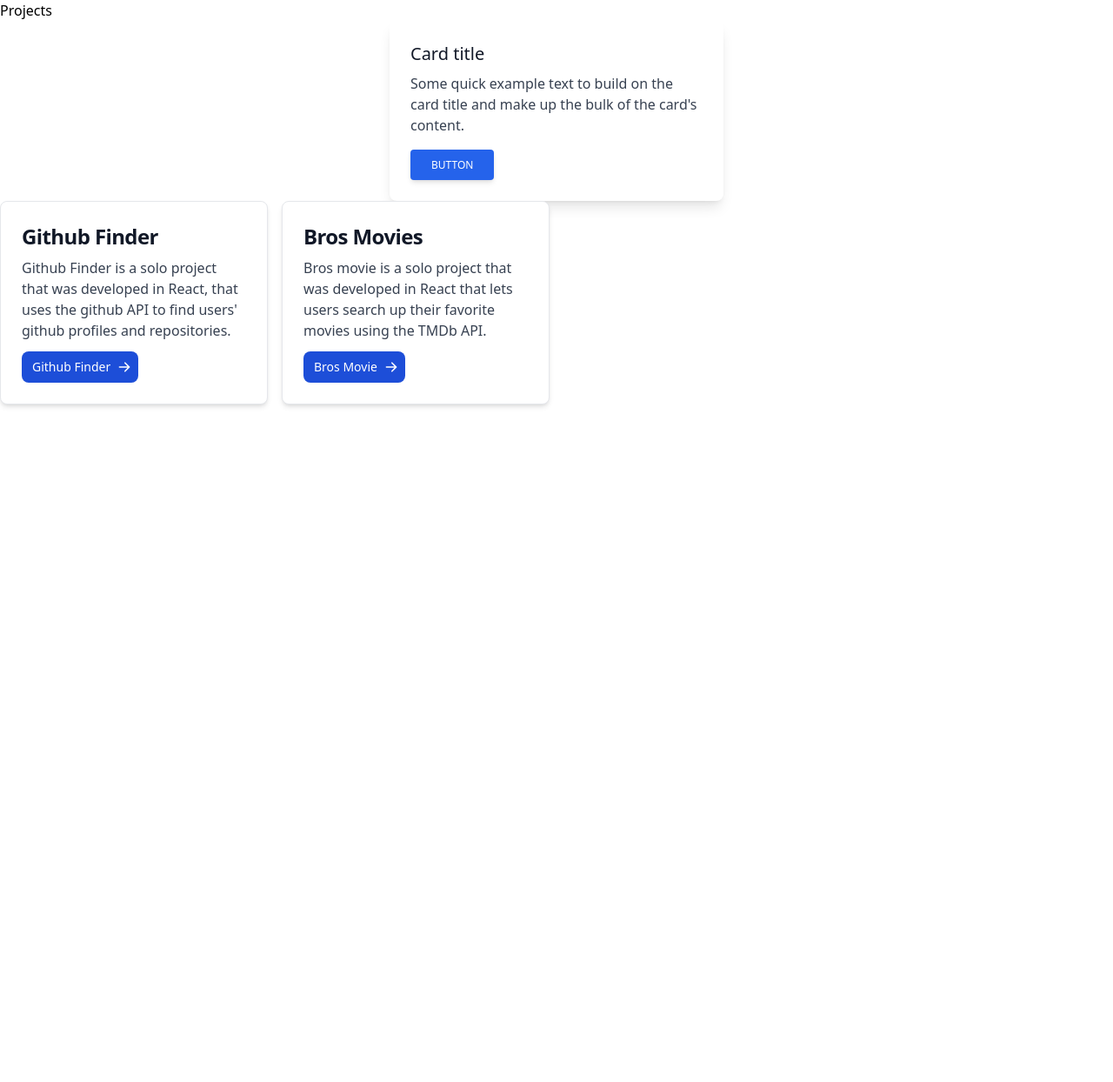
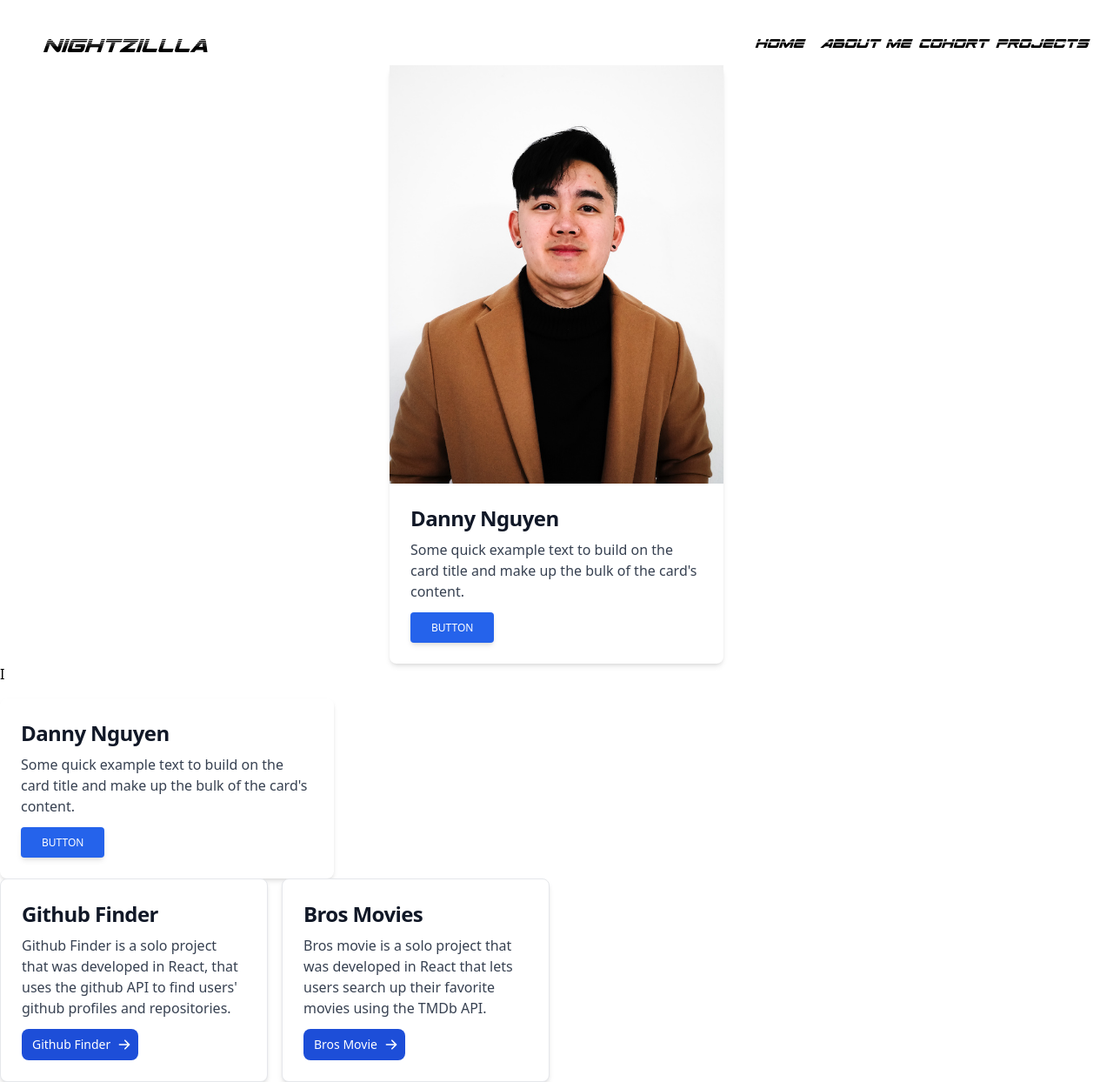
Before and after one commit to nightzillla/nightzillla-project, a React (Create React App) app: page /projects in a window 1280 px wide. Shown: the whole page at 87% size. Before the commit the page ends 800 px from the top, so only its background shows below. Built offline with nearby package versions, Linux system fonts and the light colour scheme.

Commit message:
resizing img for project

```diff
--- a/src/pages/Projects/Projects.js
+++ b/src/pages/Projects/Projects.js
@@ -1,28 +1,38 @@
 import React from 'react'
+import GalleryNavBar from '../Gallery/GalleryNavBar'
 import Danny from '../../img/Gallery/danny.jpg'
 
 function Projects() {
   return (
-    <div>Projects
+    <>
       <div class="page-wrapper">
+      <GalleryNavBar/>
         <div class="container">
           <div class="flex justify-center">
-            <div class="rounded-lg shadow-lg bg-white max-w-sm">
-              <a href="#!">
-              {/* <NFTcard className="NFTcards"img={naz} name={"naz"} href={"https://github.com/NazarethBriseno"}/> */}
-                <img class={Danny}/>
-                {/* <img class="rounded-t-lg" src="https://mdbootstrap.com/img/new/standard/nature/184.jpg" alt=""/> */}
-              </a>
+            <div class="rounded-lg shadow-lg bg-white max-w-sm shadow-md dark:bg-gray-800 dark:border-gray-700">
+                <img class={Danny} src={Danny}/>
               <div class="p-6">
-                <h5 class="text-gray-900 text-xl font-medium mb-2">Card title</h5>
-                <p class="text-gray-700 text-base mb-4">
+                <h5 class="mb-2 text-2xl font-bold tracking-tight text-gray-900 dark:text-white">Danny Nguyen</h5>
+                <p class="mb-3 font-normal text-gray-700 dark:text-gray-400">
                   Some quick example text to build on the card title and make up the bulk of the card's
                   content.
                 </p>
                 <button type="button" class=" inline-block px-6 py-2.5 bg-blue-600 text-white font-medium text-xs leading-tight uppercase rounded shadow-md hover:bg-blue-700 hover:shadow-lg focus:bg-blue-700 focus:shadow-lg focus:outline-none focus:ring-0 active:bg-blue-800 active:shadow-lg transition duration-150 ease-in-out">Button</button>
               </div>
             </div>
-          </div>
+          </div> {/* END OF JUSTIFY-CENTER */}
+          <div class="flex grid grid-flow-row gap-4 ">I
+            <div class="rounded-lg shadow-lg bg-white max-w-sm shadow-md dark:bg-gray-800 dark:border-gray-700">
+              <div class="p-6">
+                <h5 class="mb-2 text-2xl font-bold tracking-tight text-gray-900 dark:text-white">Danny Nguyen</h5>
+                <p class="mb-3 font-normal text-gray-700 dark:text-gray-400">
+                  Some quick example text to build on the card title and make up the bulk of the card's
+                  content.
+                </p>
+                <button type="button" class=" inline-block px-6 py-2.5 bg-blue-600 text-white font-medium text-xs leading-tight uppercase rounded shadow-md hover:bg-blue-700 hover:shadow-lg focus:bg-blue-700 focus:shadow-lg focus:outline-none focus:ring-0 active:bg-blue-800 active:shadow-lg transition duration-150 ease-in-out">Button</button>
+              </div>
+            </div>
+          </div> {/* END OF JUSTIFY-CENTER */}
             <div class="grid grid-flow-row grid-cols-4 gap-4 ">
                 <div class="columns-1 github-finder-card">
                     <div class="max-w-sm p-6 bg-white border border-gray-200 rounded-lg shadow-md dark:bg-gray-800 dark:border-gray-700">
@@ -47,11 +57,11 @@
                           <svg aria-hidden="true" class="w-4 h-4 ml-2 -mr-1" fill="currentColor" viewBox="0 0 20 20" xmlns="http://www.w3.org/2000/svg"><path fill-rule="evenodd" d="M10.293 3.293a1 1 0 011.414 0l6 6a1 1 0 010 1.414l-6 6a1 1 0 01-1.414-1.414L14.586 11H3a1 1 0 110-2h11.586l-4.293-4.293a1 1 0 010-1.414z" clip-rule="evenodd"></path></svg>
                       </a>
                     </div>
-                </div>{/* END OF BRO MOVIE CARD */}
-            </div> {/* END OF GRID-ROW */}
+            </div>{/* END OF BRO MOVIE CARD */}
+          </div> {/* END OF GRID-ROW */}
         </div> {/* END OF CONTAINER */}
       </div> {/* END OF PAGE-WRAPPER */}
-    </div>
+    </>
   )
 }
 
```
Also changed, not shown: src/img/Gallery/danny.jpg.
